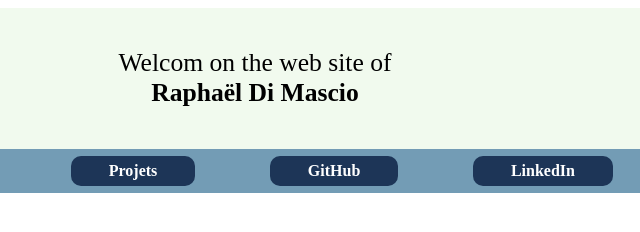
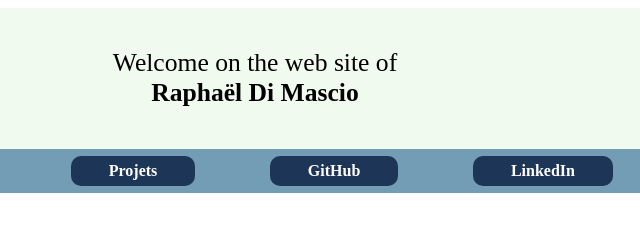
Before and after one commit to RaphaelDiMascio/WebSite, a plain HTML site: page src/Page_anglais.html in a window 1280 px wide. Shown: the full height of the page, 385-1025 px from the left. Drawn offline with Linux system fonts and the light colour scheme.

Commit message:
Correction

```diff
--- a/src/Page_anglais.html
+++ b/src/Page_anglais.html
@@ -13,7 +13,7 @@
 		<div class="logo">
             <img src="../src/Ma_tete.png" alt="Ma tête">
             <div class="logoP">
-                    <p><center>Welcom on the web site of<br><b>Raphaël Di Mascio</b></center></p>
+                    <p><center>Welcome on the web site of<br><b>Raphaël Di Mascio</b></center></p>
             </div>
             <a class="" href="../index.html">FR</a>
         </div>
```
